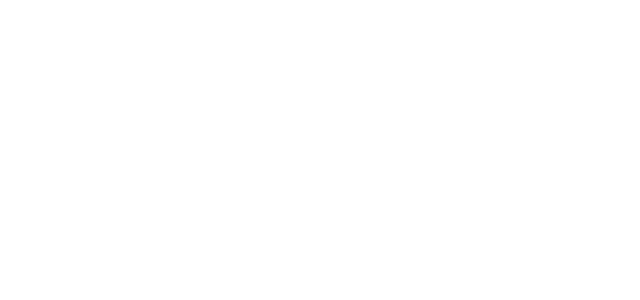
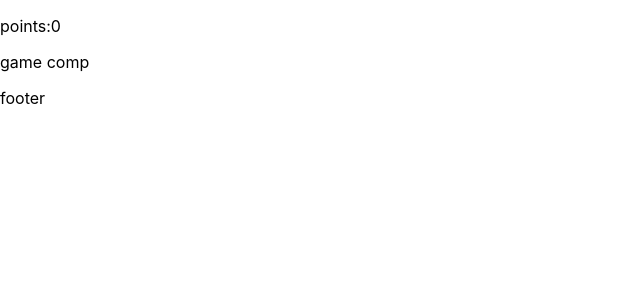
Before and after one commit to san00/game, a React (Create React App) app in the folder game-app/: page / in a window 1280 px wide. Shown: the top 300 px of the page, without its empty margins (0-640 px from the left). Built offline with nearby package versions, Linux system fonts and the light colour scheme.

Commit message:
Add components & routes

```diff
--- a/game-app/package.json
+++ b/game-app/package.json
@@ -3,8 +3,10 @@
   "version": "0.1.0",
   "private": true,
   "dependencies": {
+    "@types/react-router-dom": "^5.1.7",
     "react": "^17.0.2",
     "react-dom": "^17.0.2",
+    "react-router-dom": "^5.2.0",
     "web-vitals": "^1.1.2"
   },
   "scripts": {
--- a/game-app/src/App.tsx
+++ b/game-app/src/App.tsx
@@ -1,10 +1,37 @@
+import React from "react"
+
+import {
+  BrowserRouter as Router,
+  Switch,
+  Route,
+} from "react-router-dom";
+
+
+import Footer from './components/Footer';
+import Header from './components/Header';
+import Game from './components/Game';
+import Results from './components/Results';
+
 import './App.css';
-import React from "react"
+
 
 function App() {
   return (
-    <div>
-    </div>
+    <Router>
+      <main>
+        <Header score={0}/>
+        <Switch>
+          <Route exact path="/">
+            <Game />
+          </Route>
+          <Route path="/results">
+            <Results />
+          </Route>
+        </Switch>
+        <Footer />
+      </main>
+    </Router>
+
   );
 }
 
--- /dev/null
+++ b/game-app/src/components/Footer.tsx
@@ -0,0 +1,11 @@
+import React from 'react'
+
+function Footer() {
+    return (
+        <div>
+            <p>footer</p>
+        </div>
+    )
+}
+
+export default Footer
--- /dev/null
+++ b/game-app/src/components/Game.tsx
@@ -0,0 +1,11 @@
+import React from 'react'
+
+function Game() {
+    return (
+        <div>
+           <p>game comp</p>
+        </div>
+    )
+}
+
+export default Game
--- /dev/null
+++ b/game-app/src/components/Header.tsx
@@ -0,0 +1,14 @@
+import React from 'react'
+interface HeaderProps {
+    score:number
+}
+
+function Header({score}: HeaderProps) {
+    return (
+        <div>
+            <p>points:{score}</p>
+        </div>
+    )
+}
+
+export default Header
--- /dev/null
+++ b/game-app/src/components/Results.tsx
@@ -0,0 +1,11 @@
+import React from 'react'
+
+function Results() {
+    return (
+        <div>
+
+        </div>
+    )
+}
+
+export default Results
```
Also changed, not shown: 1 other file (tests, documents, lock files or other folders).
